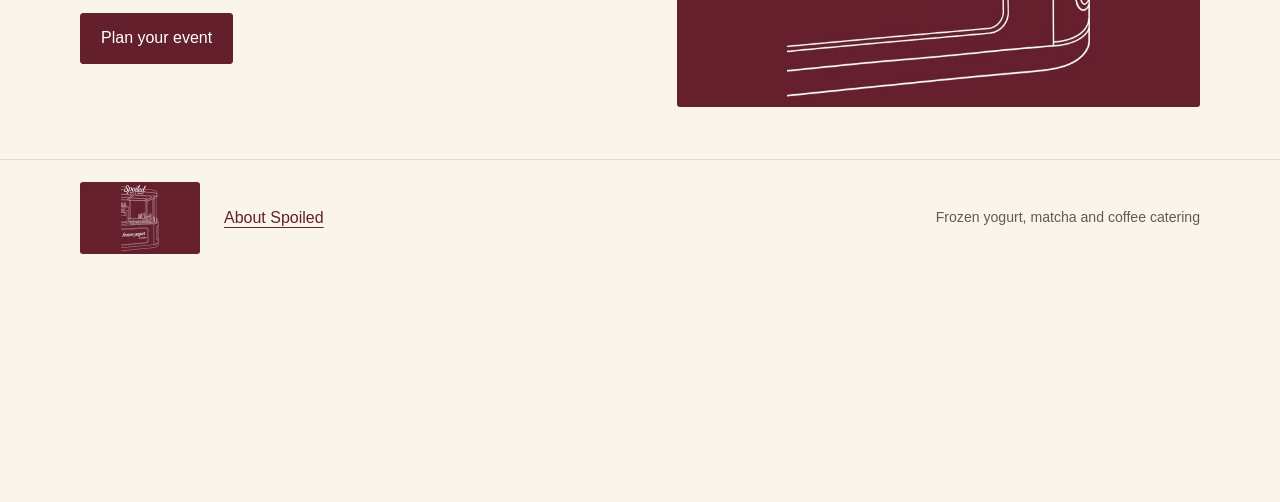
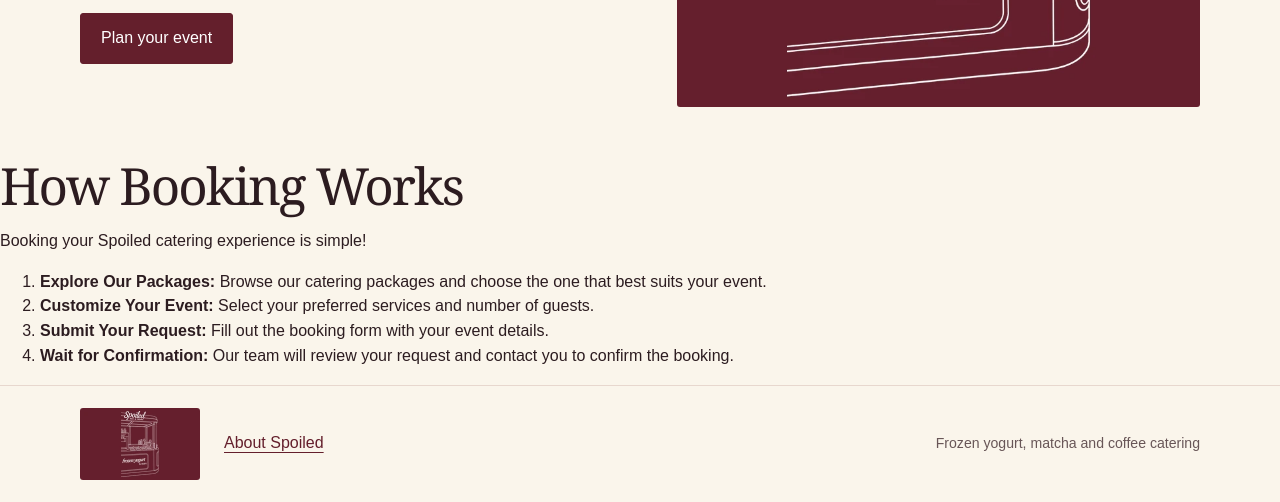
Before and after one commit to nalkhraiji-sys/Catering-Booking-System, a plain HTML site: page about.html in a window 1280 px wide. Shown: the part 561-1063 px from the top of the page. Before the commit the page ends 837 px from the top, so only its background shows below. Drawn offline with Linux system fonts and the light colour scheme.

Commit message:
Added How Booking Works section to About Us page

```diff
--- a/about.html
+++ b/about.html
@@ -33,8 +33,36 @@
       </ul>
       <a class="button" href="index.html#booking">Plan your event</a>
     </article>
+
     <img class="hero-image" src="assets/cart.webp" alt="White illustration of the Spoiled catering cart on burgundy">
   </section>
+
+<section class="booking-steps">
+  <h2>How Booking Works</h2>
+  <p>Booking your Spoiled catering experience is simple!</p>
+
+  <ol>
+    <li>
+      <strong>Explore Our Packages:</strong>
+      Browse our catering packages and choose the one
+      that best suits your event.
+    </li>
+    <li>
+      <strong>Customize Your Event:</strong>
+      Select your preferred services and number of guests.
+    </li>
+    <li>
+      <strong>Submit Your Request:</strong>
+      Fill out the booking form with your event details.
+    </li>
+    <li>
+      <strong>Wait for Confirmation:</strong>
+      Our team will review your request and contact you
+      to confirm the booking.
+    </li>
+  </ol>
+</section>
+
 </main>
   <footer class="site-footer">
     <div class="wrap footer-row">
```
